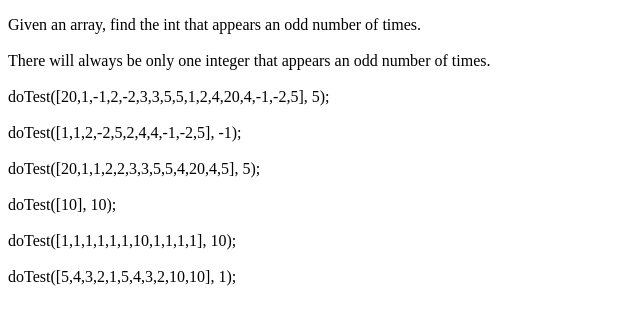
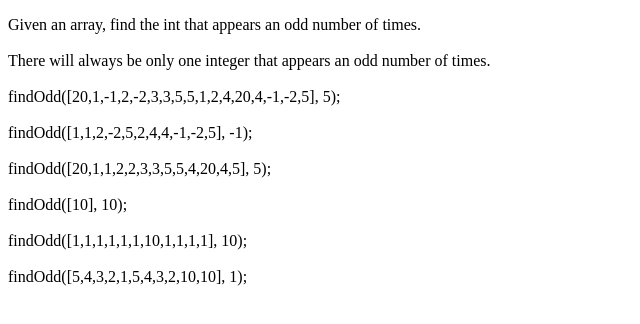
Before and after one commit to nTodorovski/Code-Wars, a plain HTML site: page Find the odd int/index.html in a window 1280 px wide. Shown: the whole page, without its empty margins (0-640 px from the left). Drawn offline with Linux system fonts and the light colour scheme.

Commit message:
Update index.html

```diff
--- a/Find the odd int/index.html
+++ b/Find the odd int/index.html
@@ -12,17 +12,17 @@
             <br><br>
             There will always be only one integer that appears an odd number of times.
             <br><br>
-            doTest([20,1,-1,2,-2,3,3,5,5,1,2,4,20,4,-1,-2,5], 5);
+            findOdd([20,1,-1,2,-2,3,3,5,5,1,2,4,20,4,-1,-2,5], 5);
             <br><br>
-            doTest([1,1,2,-2,5,2,4,4,-1,-2,5], -1);
+            findOdd([1,1,2,-2,5,2,4,4,-1,-2,5], -1);
             <br><br>
-            doTest([20,1,1,2,2,3,3,5,5,4,20,4,5], 5);
+            findOdd([20,1,1,2,2,3,3,5,5,4,20,4,5], 5);
             <br><br>
-            doTest([10], 10);
+            findOdd([10], 10);
             <br><br>
-            doTest([1,1,1,1,1,1,10,1,1,1,1], 10);
+            findOdd([1,1,1,1,1,1,10,1,1,1,1], 10);
             <br><br>
-            doTest([5,4,3,2,1,5,4,3,2,10,10], 1);
+            findOdd([5,4,3,2,1,5,4,3,2,10,10], 1);
         </p>
     <script src="script.js"></script>
 </body>
```
